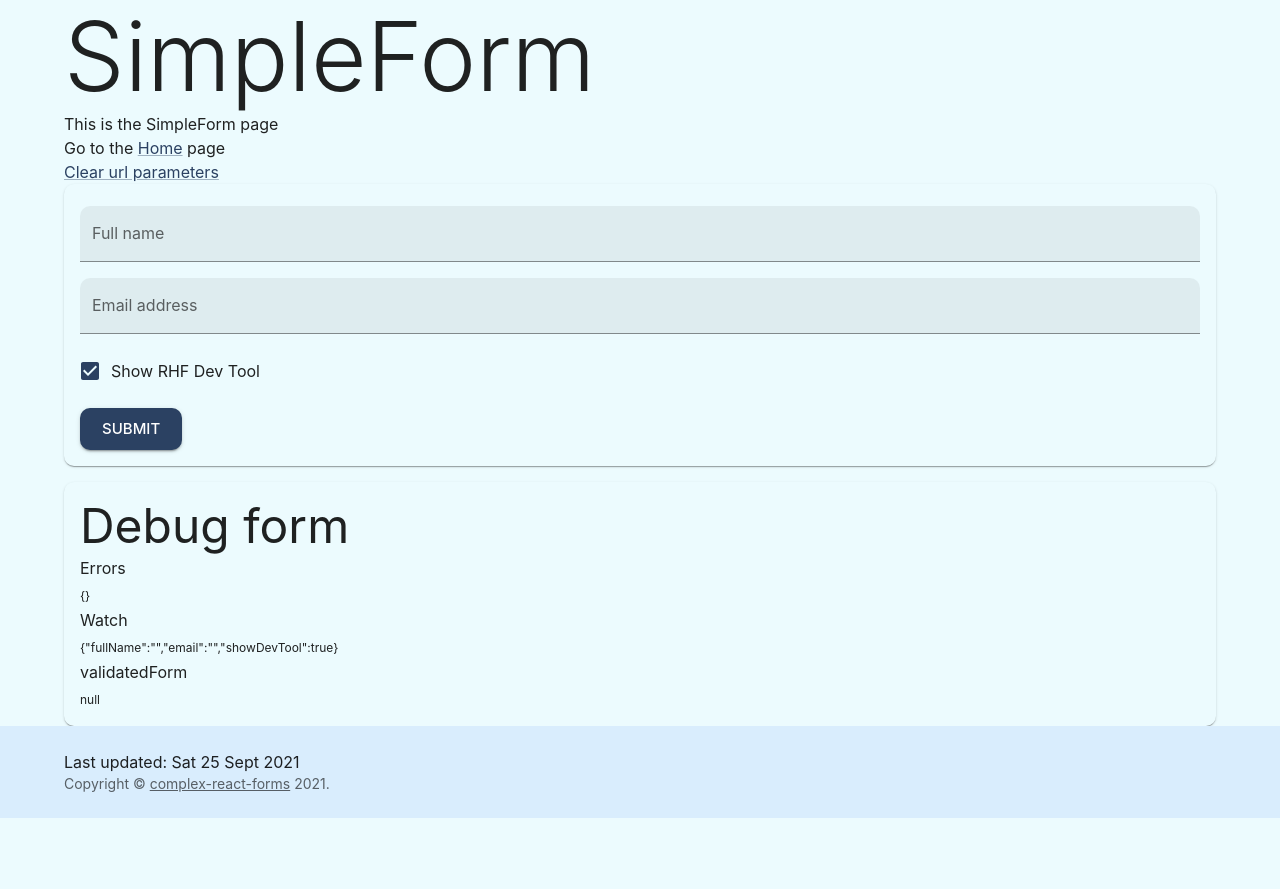
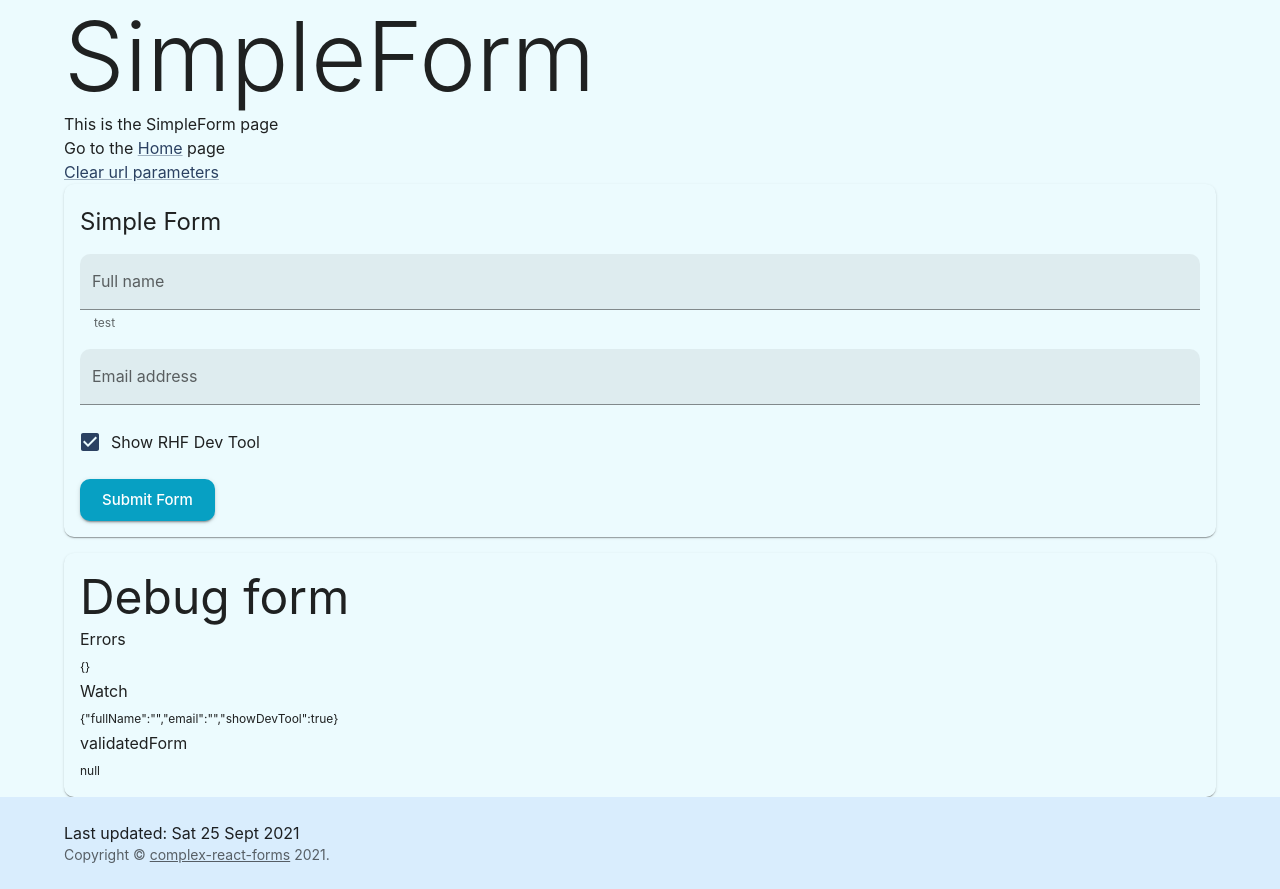
Before and after one commit to josiahayres/complex-react-forms, a React (Create React App) app: page /simple in a window 1280 px wide. Before the commit the page ends 818 px from the top, so only its background shows below. Built offline with nearby package versions, Linux system fonts and the light colour scheme.

Commit message:
Tweak colours so it's more accessable

```diff
--- a/src/components/TextField/TextField.tsx
+++ b/src/components/TextField/TextField.tsx
@@ -7,7 +7,14 @@ import { Controller, useFormContext } from 'react-hook-form'
 
 export type TextFieldProps = Omit<MuiProps, 'name'> & { name: string }
 
-function TextField({ name, ...props }: TextFieldProps): ReactElement {
+function TextField({
+  name,
+  InputLabelProps = {},
+  InputProps = {},
+  FormHelperTextProps = {},
+  helperText,
+  ...props
+}: TextFieldProps): ReactElement {
   const { control } = useFormContext()
   return (
     <Controller
@@ -25,7 +32,13 @@ function TextField({ name, ...props }: TextFieldProps): ReactElement {
           inputRef={ref}
           name={name}
           error={invalid}
-          helperText={error?.message}
+          helperText={error?.message || helperText}
+          InputProps={{ id: `TextField_${name}`, ...InputProps }}
+          InputLabelProps={{ htmlFor: `TextField_${name}`, ...InputLabelProps }}
+          FormHelperTextProps={{
+            role: invalid ? 'alert' : 'note',
+            ...FormHelperTextProps,
+          }}
         />
       )}
     />
--- a/src/customTheme.ts
+++ b/src/customTheme.ts
@@ -1,4 +1,5 @@
 import { PaletteMode } from '@mui/material'
+import { red } from '@mui/material/colors'
 import {
   createTheme,
   responsiveFontSizes,
@@ -30,12 +31,12 @@ const getLightDarkPalette = (mode: PaletteMode): ThemeOptions => ({
       : {
           // palette values for dark mode
           primary: {
-            main: '#2B4162',
+            main: '#8EA7CD',
           },
           secondary: {
-            main: '#07A0C3',
+            main: '#046176',
           },
-
+          error: { main: red[300] },
           divider: '#02313C',
           background: {
             default: '#012128',
@@ -78,6 +79,13 @@ let baseTheme = createTheme({
         variant: 'filled',
       },
     },
+    MuiButton: {
+      styleOverrides: {
+        root: {
+          textTransform: 'capitalize',
+        },
+      },
+    },
   },
 })
 
--- a/src/routes/SimpleForm.tsx
+++ b/src/routes/SimpleForm.tsx
@@ -71,17 +71,23 @@ function SimpleForm(): ReactElement {
                 justifyContent="flex-start"
                 alignItems="flex-start"
               >
-                <TextField name="fullName" label="Full name" fullWidth />
+                <Typography variant="h5">Simple Form</Typography>
+                <TextField
+                  name="fullName"
+                  label="Full name"
+                  fullWidth
+                  helperText="test"
+                />
                 <TextField name="email" label="Email address" fullWidth />
                 <Checkbox name="showDevTool" label="Show RHF Dev Tool" />
 
                 <Button
                   type="submit"
                   variant="contained"
-                  color="primary"
+                  color="secondary"
                   size="large"
                 >
-                  Submit
+                  Submit form
                 </Button>
               </Stack>
             </Form>
```
